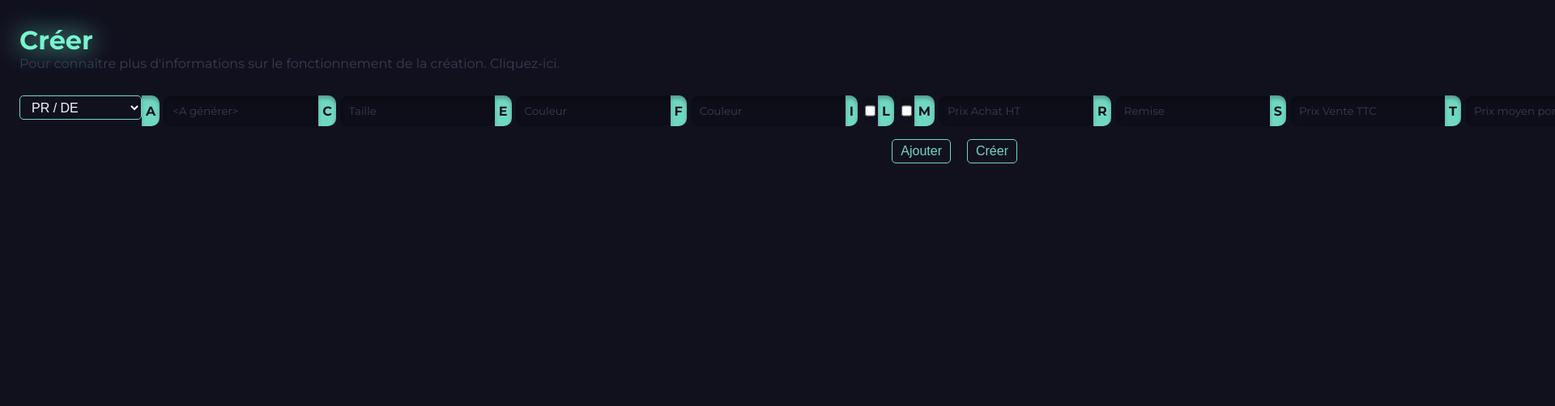
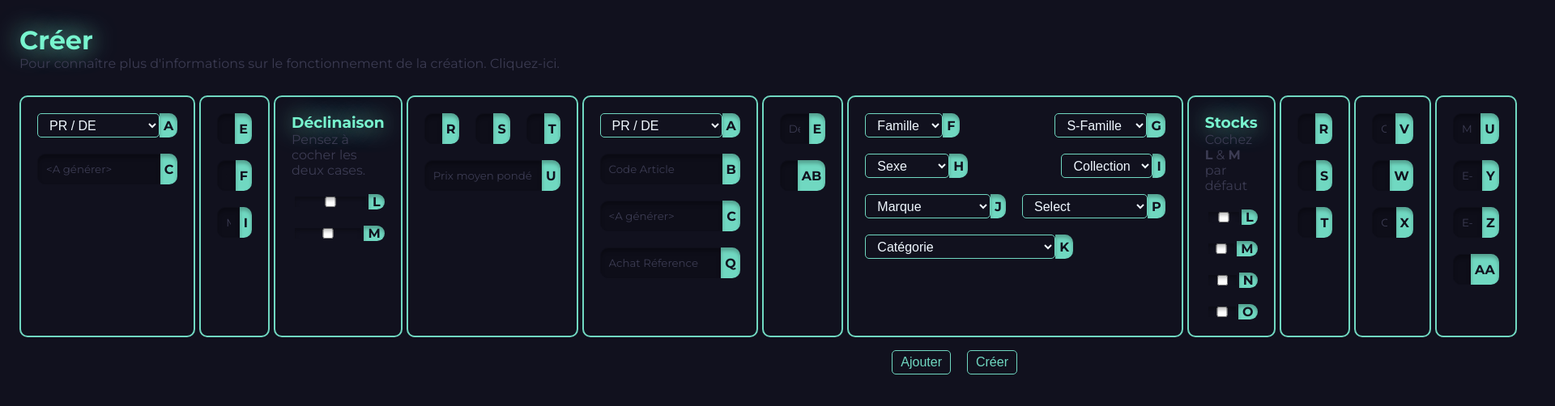
Before and after one commit to SQTZ/Voose-app, a React (Vite) app: page / in a window 1280 px wide. Shown: the top 502 px of the page at 81% size, 1920 px wide, since content can reach past the window. Built offline with nearby package versions, Linux system fonts and the light colour scheme.

Commit message:
Optimized styles

```diff
--- a/src-tauri/tauri.conf.json
+++ b/src-tauri/tauri.conf.json
@@ -40,7 +40,7 @@
         "fullscreen": false,
         "resizable": true,
         "title": "Voose",
-        "width": 800,
+        "width": 1400,
         "height": 600
       }
     ]
--- a/src/components/selection_dp.jsx
+++ b/src/components/selection_dp.jsx
@@ -144,6 +144,7 @@ function SelectionDP() {
         // Préfixer la désignation avec le texte de la marque
         const currentDesignation = newInputSets[index].designation || '';
         newInputSets[index].designation = marqueText + " - " + currentDesignation;
+        newInputSets[index].selectedOptionMarque = event.target.value;
 
         setInputSets(newInputSets);
     };
@@ -210,10 +211,24 @@ function SelectionDP() {
                     <div key={index} className='block-inputs'>
                         {inputSets.length > 1 && (
                             <button type="button" onClick={() => removeInputSet(index)}>
-                                Supprimer
+                                <svg xmlns="http://www.w3.org/2000/svg" class="icon icon-tabler icon-tabler-trash" width="30" height="30" viewBox="0 0 24 24" stroke-width="1.5" stroke="#70D8C1" fill="none" stroke-linecap="round" stroke-linejoin="round">
+  <path stroke="none" d="M0 0h24v24H0z" fill="none"/>
+  <path d="M4 7l16 0" />
+  <path d="M10 11l0 6" />
+  <path d="M14 11l0 6" />
+  <path d="M5 7l1 12a2 2 0 0 0 2 2h8a2 2 0 0 0 2 -2l1 -12" />
+  <path d="M9 7v-3a1 1 0 0 1 1 -1h4a1 1 0 0 1 1 1v3" />
+</svg>
                             </button>
                         )}
 
+
+
+                        {inputSet.selectedOptionPRDE !== 'PR' && (
+                            <>
+                                {/* Ici, placez les autres inputs qui doivent être affichés lorsque ce n'est pas DE */}
+
+                                <div className='box'>
                                     <div className='container-input'>
                                         {/* <label htmlFor={`type_${index}`}>PR/DE</label> */}
                                         <select name={`Productordecli_${index}`} className="input-select" id={`a_colonne_${index}`} onChange={(e) => handleSelectChangePRDE(e, index)} value={inputSet.selectedOptionPRDE || ''}>
@@ -227,9 +242,6 @@ function SelectionDP() {
                                         <div className='texter-btn'>A</div>
                                     </div>
 
-                        {inputSet.selectedOptionPRDE !== 'PR' && (
-                            <>
-                                {/* Ici, placez les autres inputs qui doivent être affichés lorsque ce n'est pas DE */}
 
                                     <div className='container-input blocked'>
                                         <input type="text" id={`b_colonne_${index}`} readOnly="readonly" />
@@ -241,6 +253,7 @@ function SelectionDP() {
                                         <input type="text" id={`c_colonne_${index}`} value="<A générer>" />
                                         <div className='texter-btn'>C</div>
                                     </div>
+                                </div>
 
                                 <div className='container-input blocked'>
                                     {/* <label htmlFor={`d_${index}`}></label> */}
@@ -248,6 +261,7 @@ function SelectionDP() {
                                     <div className='texter-btn'>D</div>
                                 </div>
 
+                                <div className='box'>
                                     <div className='container-input'>
                                         {/* <label htmlFor={`e_${index}`}>Désignation</label> */}
                                         <input type="text" id={`e_colonne_${index}`} placeholder='Taille' />
@@ -272,8 +286,9 @@ function SelectionDP() {
 
                                     <div className='container-input'>
                                         {/* <label htmlFor={`e_${index}`}>Désignation</label> */}
-                                    <input type="text" id={`i_colonne_${index}`} placeholder='Couleur' />
+                                        <input type="text" id={`i_colonne_${index}`} placeholder='Matière' />
                                         <div className='texter-btn'>I</div>
+                                    </div>
                                 </div>
 
                                 <div className='container-input blocked'>
@@ -285,6 +300,13 @@ function SelectionDP() {
                                     <input type="text" id={`k_colonne_${index}`} readOnly="readonly" />
                                     <div className='texter-btn'>K</div>
                                 </div>
+
+                                <div className='box'>
+                                    <div>
+                                    <h3>Déclinaison</h3>
+                                    <p>Pensez à cocher les deux cases.</p>
+                                    </div>
+
 
                                     <div className='container-input'>
                                         {/* <label htmlFor={`commercialise_${index}`}>Commercialisé</label> */}
@@ -304,9 +326,12 @@ function SelectionDP() {
                                             id={`m_colonne_${index}`}
                                             onChange={handleCheckboxStockChange}
                                             checked={stocke === "VRAI"}
+                                            className='testxer'
                                         />
                                         <div className='texter-btn'>M</div>
                                     </div>
+                                    </div>
+
 
                                 <div className='container-input blocked'>
                                     <input type="text" id={`n_colonne_${index}`} readOnly="readonly" />
@@ -328,6 +353,9 @@ function SelectionDP() {
                                     <div className='texter-btn'>Q</div>
                                 </div>
 
+
+                                <div className='box'>
+                                    <div className='flexing'>
                                         <div className='container-input'>
                                             {/* <label htmlFor={`prixachatht_${index}`}>Prix Achat HT</label> */}
                                             <input type="text" id={`r_colonne_${index}`} placeholder='Prix Achat HT' />
@@ -345,12 +373,18 @@ function SelectionDP() {
                                             <input type="text" id={`t_colonne_${index}`} placeholder='Prix Vente TTC' />
                                             <div className='texter-btn'>T</div>
                                         </div>
+                                    </div>
+
 
                                     <div className='container-input'>
                                         {/* <label htmlFor={`methodevalorisationstock_${index}`}>Méthode valorisation Stock</label> */}
                                         <input type="text" id={`u_colonne_${index}`} value={"Prix moyen pondéré d'achat"} />
                                         <div className='texter-btn'>U</div>
                                     </div>
+                                </div>
+
+
+
 
                                 <div className='container-input blocked'>
                                     <input type="text" id={`v_colonne_${index}`} readOnly="readonly" />
@@ -395,6 +429,21 @@ function SelectionDP() {
 
                         {inputSet.selectedOptionPRDE !== 'DE' && (
                             <>
+
+                                <div className='box'>
+                                <div className='container-input'>
+                                    {/* <label htmlFor={`type_${index}`}>PR/DE</label> */}
+                                    <select name={`Productordecli_${index}`} className="input-select" id={`a_colonne_${index}`} onChange={(e) => handleSelectChangePRDE(e, index)} value={inputSet.selectedOptionPRDE || ''}>
+                                        <option value="">PR / DE</option>
+                                        {optionsprde.map(option => (
+                                            <option key={option.value} value={option.value}>
+                                                {option.text}
+                                            </option>
+                                        ))}
+                                    </select>
+                                    <div className='texter-btn'>A</div>
+                                </div>
+
                                 <div className='container-input'>
                                     {/* <label htmlFor={`b_${index}`}>Code</label> */}
                                     <input type="text" id={`b_colonne_${index}`} value={inputSet.codeArticle || 'Code Article'} onChange={(e) => handleCodeArticleChange(e, index)} />
@@ -407,6 +456,14 @@ function SelectionDP() {
                                     <div className='texter-btn'>C</div>
                                 </div>
 
+                                <div className='container-input'>
+                                    {/* <label htmlFor={`achatreference_${index}`}>Achat Réference</label> */}
+                                    <input type="text" id={`q_colonne_${index}`} placeholder='Achat Réference' />
+                                    <div className='texter-btn'>Q</div>
+                                </div>
+                                </div>
+
+                                <div className='box'>
                                 <div className='container-input blocked'>
                                     {/* <label htmlFor={`d_${index}`}></label> */}
                                     <input type="text" id={`d_colonne_${index}`} readOnly="readonly" />
@@ -419,6 +476,15 @@ function SelectionDP() {
                                     <div className='texter-btn'>E</div>
                                 </div>
 
+                                <div className='container-input'>
+                                    {/* <label htmlFor={`edesignation_${index}`}>e-designation</label> */}
+                                    <input type="text" id={`ab_colonne_${index}`} value={inputSet.designation || 'E-Désignation'} onChange={(e) => handleDesignationChange(e, index)} />
+                                    <div className='texter-btn'>AB</div>
+                                </div>
+                                </div>
+
+                                <div className='box'>
+                                <div className='flexing'>
                                 <div className='container-input'>
                                     {/* <label htmlFor={`type_${index}`}>Famille</label> */}
                                     <select name={`Family_${index}`} id={`f_colonne_${index}`} onChange={(e) => handleSelectChangeFamily(e, index)} value={inputSet.selectedOptionFamily || ''}>
@@ -444,7 +510,9 @@ function SelectionDP() {
                                     </select>
                                     <div className='texter-btn'>G</div>
                                 </div>
+                                </div>
 
+                                <div className='flexing'>
                                 <div className='container-input'>
                                     {/* <label htmlFor={`type_${index}`}>Sexe</label> */}
                                     <select name={`Sexe_${index}`} id={`h_colonne_${index}`} onChange={(e) => handleSelectChangeSexe(e, index)} value={inputSet.selectedOptionSexe || ''}>
@@ -470,7 +538,9 @@ function SelectionDP() {
                                     </select>
                                     <div className='texter-btn'>I</div>
                                 </div>
+                                </div>
 
+                                <div className='flexing'>
                                 <div className='container-input'>
                                     {/* <label htmlFor={`type_${index}`}>Marque</label> */}
                                     <select name={`Marque_${index}`} id={`j_colonne_${index}`} onChange={(e) => handleSelectChangeMarque(e, index)} value={inputSet.selectedOptionMarque || ''}>
@@ -485,6 +555,20 @@ function SelectionDP() {
                                 </div>
 
                                 <div className='container-input'>
+                                    {/* <label htmlFor={`type_${index}`}>Achat Fournisseur</label> */}
+                                    <select name={`achatfournisseur_${index}`} id={`p_colonne_${index}`} onChange={(e) => handleSelectChangeAchatFournisseur(e, index)} value={inputSet.selectedOptionAchatFournisseur || ''}>
+                                        <option value="">Select</option>
+                                        {optionsachatfournisseur.map(option => (
+                                            <option key={option.value} value={option.achat_fournisseur}>
+                                                {option.text}
+                                            </option>
+                                        ))}
+                                    </select>
+                                    <div className='texter-btn'>P</div>
+                                </div>
+                                </div>
+
+                                <div className='container-input'>
                                     {/* <label htmlFor={`type_${index}`}>Catégorie</label> */}
                                     <select name={`Categorie_${index}`} id={`k_colonne_${index}`} onChange={(e) => handleSelectChangeCategorie(e, index)} value={inputSet.selectedOptionCategorie || ''}>
                                         <option value="">Catégorie</option>
@@ -496,7 +580,15 @@ function SelectionDP() {
                                     </select>
                                     <div className='texter-btn'>K</div>
                                 </div>
+                                </div>
 
+
+
+                                <div className='box'>
+                                <div>
+                                    <h3>Stocks</h3>
+                                    <p>Cochez <span>L</span> & <span>M</span> par défaut</p>
+                                    </div>
                                 <div className='container-input'>
                                     {/* <label htmlFor={`commercialise_${index}`}>Commercialisé</label> */}
                                     <input
@@ -540,26 +632,10 @@ function SelectionDP() {
                                     />
                                     <div className='texter-btn'>O</div>
                                 </div>
-
-                                <div className='container-input'>
-                                    {/* <label htmlFor={`type_${index}`}>Achat Fournisseur</label> */}
-                                    <select name={`achatfournisseur_${index}`} id={`p_colonne_${index}`} onChange={(e) => handleSelectChangeAchatFournisseur(e, index)} value={inputSet.selectedOptionAchatFournisseur || ''}>
-                                        <option value="">Select</option>
-                                        {optionsachatfournisseur.map(option => (
-                                            <option key={option.value} value={option.achat_fournisseur}>
-                                                {option.text}
-                                            </option>
-                                        ))}
-                                    </select>
-                                    <div className='texter-btn'>P</div>
                                 </div>
 
-                                <div className='container-input'>
-                                    {/* <label htmlFor={`achatreference_${index}`}>Achat Réference</label> */}
-                                    <input type="text" id={`q_colonne_${index}`} placeholder='Achat Réference' />
-                                    <div className='texter-btn'>Q</div>
-                                </div>
 
+                                <div className='box'>
                                 <div className='container-input'>
                                     {/* <label htmlFor={`prixachatht_${index}`}>Prix Achat HT</label> */}
                                     <input type="text" id={`r_colonne_${index}`} placeholder='Prix Achat HT' />
@@ -577,13 +653,10 @@ function SelectionDP() {
                                     <input type="text" id={`t_colonne_${index}`} placeholder='Prix Vente TTC' />
                                     <div className='texter-btn'>T</div>
                                 </div>
-
-                                <div className='container-input'>
-                                    {/* <label htmlFor={`methodevalorisationstock_${index}`}>Méthode valorisation Stock</label> */}
-                                    <input type="text" id={`u_colonne_${index}`} placeholder='Méthode valorisation Stock' />
-                                    <div className='texter-btn'>U</div>
                                 </div>
 
+
+                                <div className='box'>
                                 <div className='container-input'>
                                     {/* <label htmlFor={`grilletaille_${index}`}>Grille Taille</label> */}
                                     <input type="text" id={`v_colonne_${index}`} placeholder='Grille Taille' />
@@ -600,6 +673,14 @@ function SelectionDP() {
                                     {/* <label htmlFor={`grillematiere_${index}`}>Grille Matière</label> */}
                                     <input type="text" id={`x_colonne_${index}`} placeholder='Grille Matière' />
                                     <div className='texter-btn'>X</div>
+                                </div>
+                                </div>
+
+                                <div className='box'>
+                                <div className='container-input'>
+                                    {/* <label htmlFor={`methodevalorisationstock_${index}`}>Méthode valorisation Stock</label> */}
+                                    <input type="text" id={`u_colonne_${index}`} placeholder='Méthode valorisation Stock' />
+                                    <div className='texter-btn'>U</div>
                                 </div>
 
                                 <div className='container-input'>
@@ -619,12 +700,9 @@ function SelectionDP() {
                                     <input type="text" id={`aa_colonne_${index}`} placeholder='Prix Conseillé' />
                                     <div className='texter-btn'>AA</div>
                                 </div>
+                                </div>
 
-                                <div className='container-input'>
-                                    {/* <label htmlFor={`edesignation_${index}`}>e-designation</label> */}
-                                    <input type="text" id={`ab_colonne_${index}`} value={inputSet.designation || 'E-Désignation'} onChange={(e) => handleDesignationChange(e, index)} />
-                                    <div className='texter-btn'>AB</div>
-                                </div>
+
                             </>
                         )}
 
--- a/src/styles.css
+++ b/src/styles.css
@@ -40,6 +40,13 @@ form .block-inputs {
 .block-inputs .container-input {
     display: flex;
     flex-direction: row;
+}
+
+.block-inputs button {
+    border: 2px solid #70d8c1;
+    padding: 5px;
+    background: none;
+    border-radius: 10px;
 }
 
 .blocked {
@@ -104,3 +111,45 @@ form select {
     color: aliceblue;
     height: 30px;
 }
+
+.box {
+    border: 2px solid #70d8c1;
+    padding: 20px;
+    border-radius: 10px;
+    display: flex;
+    flex-direction: column;
+    gap: 20px;
+    width: 100%;
+}
+
+.box .flexing {
+    display: flex;
+    justify-content: space-between;
+    gap: 20px;
+}
+
+h3 {
+    color: #78F4CE;
+    text-shadow: 0px 0px 30px #78F4CE;
+    font-family: Montserrat;
+    margin: 0;
+}
+
+p {
+    margin: 0;
+    font-family: Montserrat;
+    color: #3C3C53;
+}
+
+.box input {
+    width: 100%;
+}
+
+.testxer {
+    background: red;
+}
+
+span {
+    color: #3C3C53;
+    font-weight: bold;
+}
```
Lines whose indentation alone changed are shown as unchanged.
